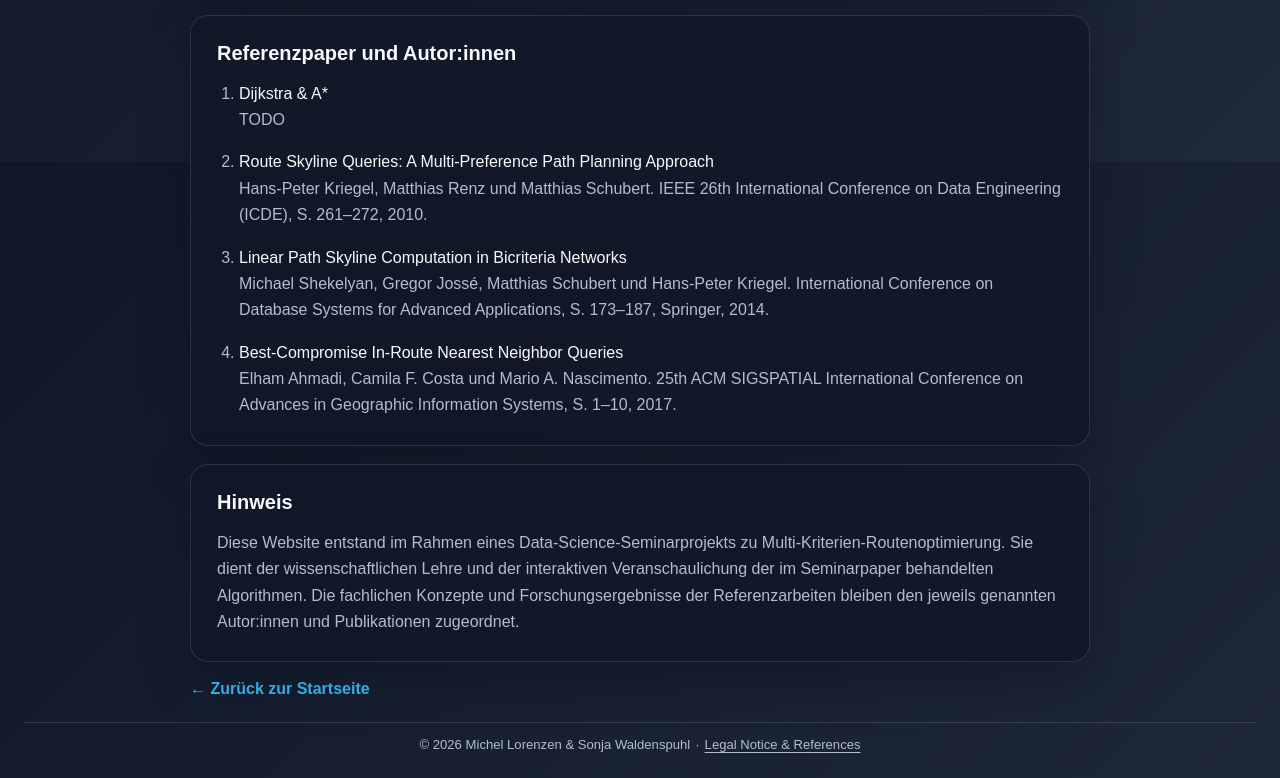
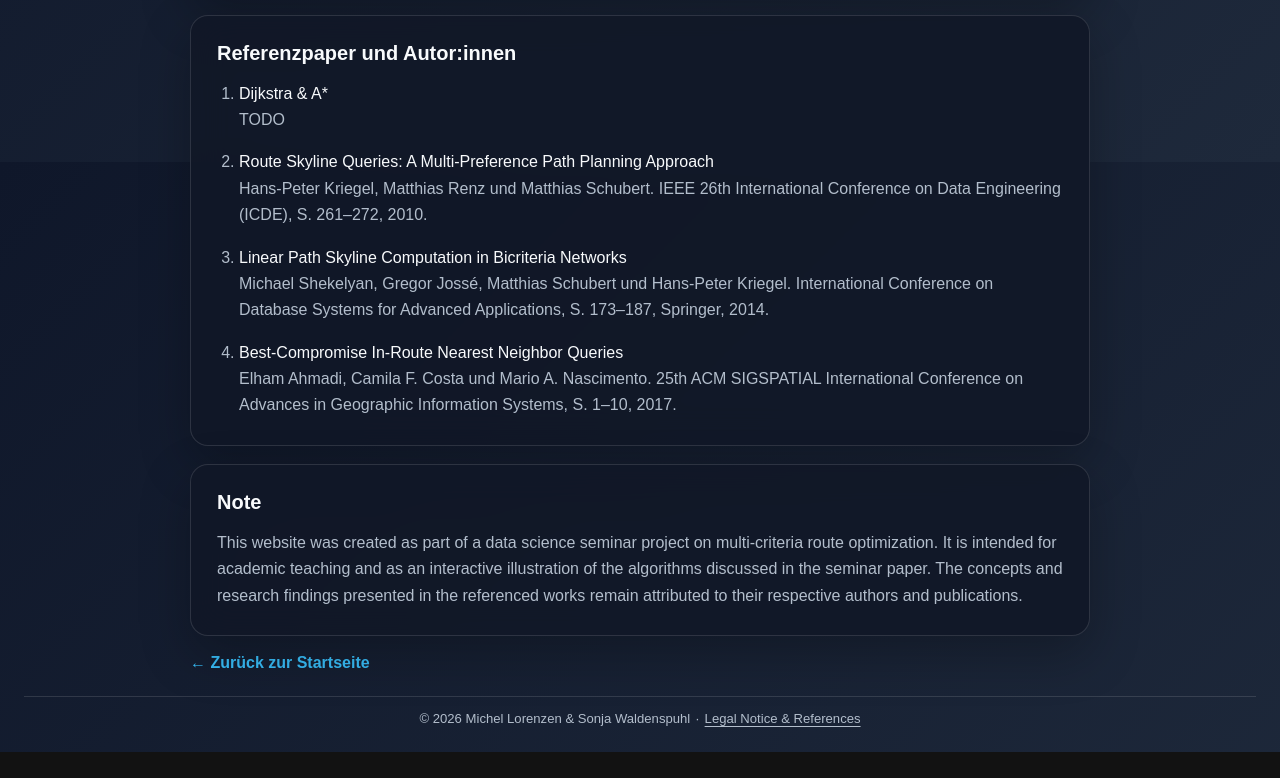
Before and after one commit to sonjawaldi/DarascienceSeminar, a website: page impressum.html in a window 1280 px wide. Shown: the part 638-1416 px from the top of the page. After the commit the page ends 1390 px from the top, so only its background shows below. Drawn offline with Linux system fonts and the light colour scheme.

Commit message:
reference to english

```diff
--- a/impressum.html
+++ b/impressum.html
@@ -64,8 +64,8 @@
       </ol>
     </section>
     <section class="card">
-      <h2>Hinweis</h2>
-      <p>Diese Website entstand im Rahmen eines Data-Science-Seminarprojekts zu Multi-Kriterien-Routenoptimierung. Sie dient der wissenschaftlichen Lehre und der interaktiven Veranschaulichung der im Seminarpaper behandelten Algorithmen. Die fachlichen Konzepte und Forschungsergebnisse der Referenzarbeiten bleiben den jeweils genannten Autor:innen und Publikationen zugeordnet.</p>
+      <h2>Note</h2>
+      <p>This website was created as part of a data science seminar project on multi-criteria route optimization. It is intended for academic teaching and as an interactive illustration of the algorithms discussed in the seminar paper. The concepts and research findings presented in the referenced works remain attributed to their respective authors and publications.</p>
     </section>
     <a class="back" href="/">← Zurück zur Startseite</a>
   </main>
```
